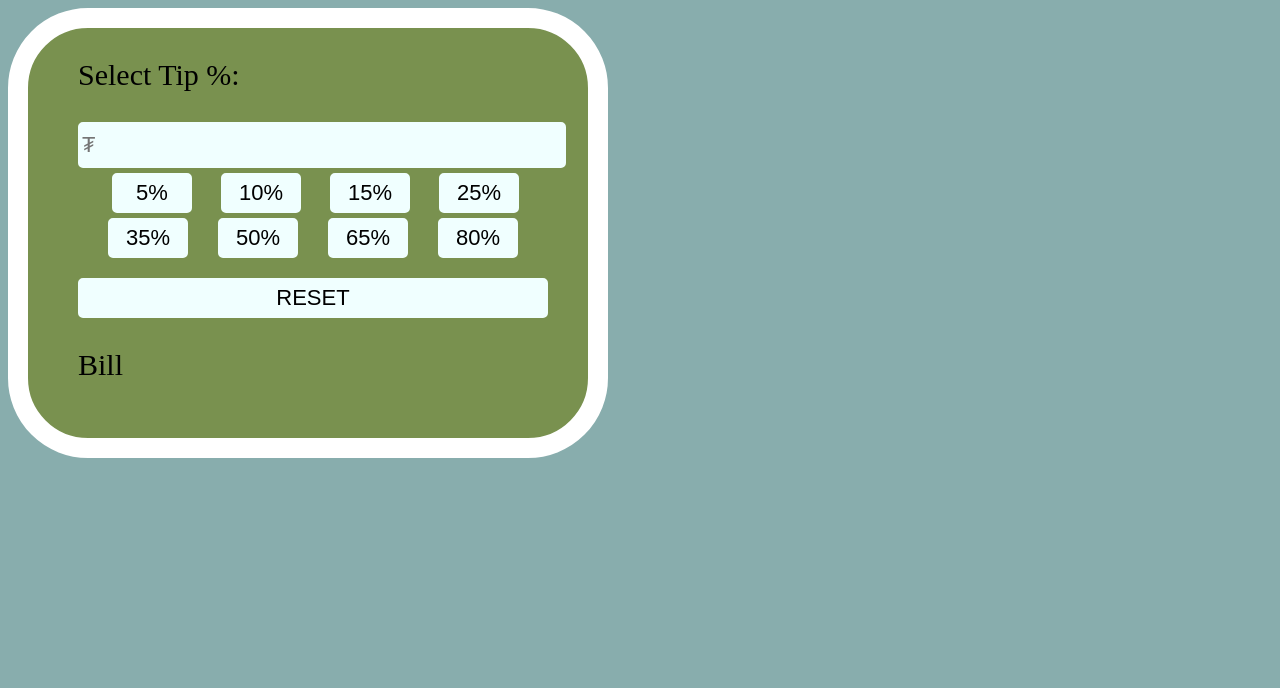
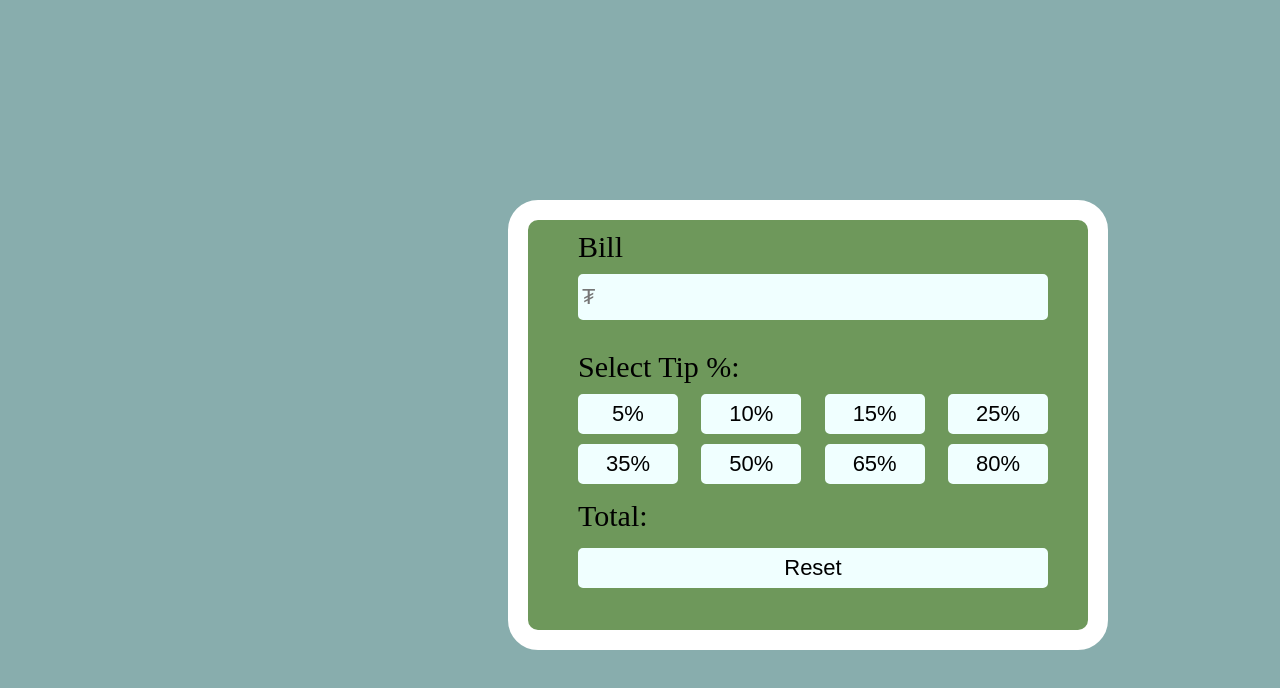
Before and after one commit to SaruulbayarB/JS-Project, a plain HTML site: page tipcalculator.html in a window 1280 px wide. Drawn offline with Linux system fonts and the light colour scheme.

Commit message:
all exercises completed

```diff
--- a/tipcalculator.html
+++ b/tipcalculator.html
@@ -13,17 +13,19 @@
       .layer {
         width: 600px;
         height: 450px;
-        border-radius: 80px;
+        border-radius: 30px;
         border-width: 20px;
         border-color: white;
         border-style: solid;
-        background-color: rgb(121, 145, 79);
+        background-color: rgba(87, 131, 10, 0.5);
         padding-left: 50px;
         font-size: 30px;
         box-sizing: border-box;
+        margin-left: 500px;
+        margin-top: 200px;
       }
       .btn {
-        width: 80px;
+        width: 100px;
         height: 40px;
         font-size: 22px;
         background-color: azure;
@@ -38,39 +40,45 @@
       // Container
       const container = document.createElement("div");
       container.className = "layer";
-
-      const div5 = document.createElement("div");
+      // Part 1 - Bill
+      const div1 = document.createElement("div");
       const bill = document.createElement("p");
       bill.innerText = "Bill";
+      bill.style.marginTop = "10px"
+
+      // Part 2 - Input
+
+      const div2 = document.createElement("div");
+      div2.style.display = "flex";
+      div2.style.justifyContent = "space-evenly";
+      div2.style.marginRight = "40px";
+
 
       const input = document.createElement("input");
       input.style.height = "40px";
       input.style.width = "480px";
       input.placeholder = "₮";
       input.className = "btn";
-      const selectTip = document.createElement("p");
-      selectTip.innerText = "Select Tip %:";
+      input.style.marginTop = "-20px"
 
-      // Buttons
-      // ------ rows to place buttons nicely
-      const div1 = document.createElement("div");
-      div1.style.display = "flex";
-      div1.style.justifyContent = "space-evenly";
-      div1.style.margin = "5px";
-      div1.style.marginRight = "40px";
-      const div2 = document.createElement("div");
-      div2.style.display = "flex";
-      div2.style.justifyContent = "space-evenly";
-      div2.style.marginRight = "40px";
-
-      const div4 = document.createElement("div");
+      //Part 3 - Select tip text
 
       const div3 = document.createElement("div");
       div3.style.justifyContent = "center";
-      div3.style.marginTop = "20px";
-      div3.style.marginRight = "40px";
-      div3.style.alignItems = "center";
-      div3.style.display = "flex";
+      div3.style.marginTop = "40px";
+      div3.style.alignItems = "left";
+
+      const selectTip = document.createElement("p");
+      selectTip.innerText = "Select Tip %:";
+      selectTip.style.marginTop = "-10px"
+
+      //Part 4 - Buttons section 1
+
+      const div4 = document.createElement("div");
+      div4.style.marginTop = "-20px"
+      div4.style.display = "flex";
+      div4.style.width = "470px"
+      div4.style.justifyContent = "space-between";
 
       const button5 = document.createElement("button");
       button5.innerText = "5%";
@@ -85,6 +93,14 @@
       button25.innerText = "25%";
       button25.className = "btn";
 
+      // Part 5 - Buttons section 2
+
+      const div5 = document.createElement("div");
+      div5.style.display = "flex";
+     div5.style.width = "470px"
+      div5.style.justifyContent = "space-between";
+      div5.style.marginTop = "10px"
+
       const button35 = document.createElement("button");
       button35.innerText = "35%";
       button35.className = "btn";
@@ -98,50 +114,60 @@
       button80.innerText = "80%";
       button80.className = "btn";
 
-      // Result
-      const ul = document.createElement("ul");
+      // Part 6 - Result
+      const div6 = document.createElement("div");
+      div6.style.marginTop = "15px"
 
+      const result = document.createElement("span");
+      result.innerText = "Total: "
+      const number = document.createElement("span");
+      number.innerText = "";
+
+      // Part 7 - Reset Button
+      const div7 = document.createElement("div");
+      div7.style.marginTop = "15px";
       const reset = document.createElement("button");
-      reset.innerText = "RESET";
-      reset.style.width = "600px";
+      reset.innerText = "Reset";
+      reset.style.width = "470px";
       reset.className = "btn";
 
       // Append elements
 
       body.appendChild(container);
-      container.appendChild(bill);
-      container.appendChild(selectTip);
-      div1.appendChild(button5);
-      div1.appendChild(button10);
-      div1.appendChild(button15);
-      div1.appendChild(button25);
-      div2.appendChild(button35);
-      div2.appendChild(button50);
-      div2.appendChild(button65);
-      div2.appendChild(button80);
-      div3.appendChild(reset);
-      div5.appendChild(bill);
-
-      container.appendChild(input);
       container.appendChild(div1);
       container.appendChild(div2);
       container.appendChild(div3);
       container.appendChild(div4);
       container.appendChild(div5);
-      div4.appendChild(ul);
+      container.appendChild(div6);
+      container.appendChild(div7);
+      div1.appendChild(bill);
+      div2.appendChild(input);
+      div3.appendChild(selectTip);
+     div4.appendChild(button5);
+      div4.appendChild(button10);
+      div4.appendChild(button15);
+      div4.appendChild(button25);
+      div5.appendChild(button35);
+      div5.appendChild(button50);
+      div5.appendChild(button65);
+      div5.appendChild(button80);
+      div6.appendChild(result);
+      div6.appendChild(number);
+      div7.appendChild(reset);
 
       // Calculation stated here:
 
       function createElement(value) {
-        const li = document.createElement("li");
-        li.innerText = value;
-        ul.appendChild(li);
+
+        number.innerText = value;
+
       }
 
       button5.addEventListener("click", () => {
         let bill = parseInt(input.value);
         let tip = bill * 0.05;
-        createElement(tip + " " + "MNT");
+        createElement(tip + "  " + "MNT");
       });
 
       button10.addEventListener("click", () => {
@@ -183,7 +209,7 @@
       // Reset function
       reset.addEventListener("click", () => {
         input.value = "";
-        ul.innerHTML = "";
+        number.innerHTML = "";
       });
     </script>
   </body>
```
Also changed, not shown: EarthRotation.html (deleted, +0 -79 lines), solarsystem.html (renamed from index.html, +15 -13 lines).
